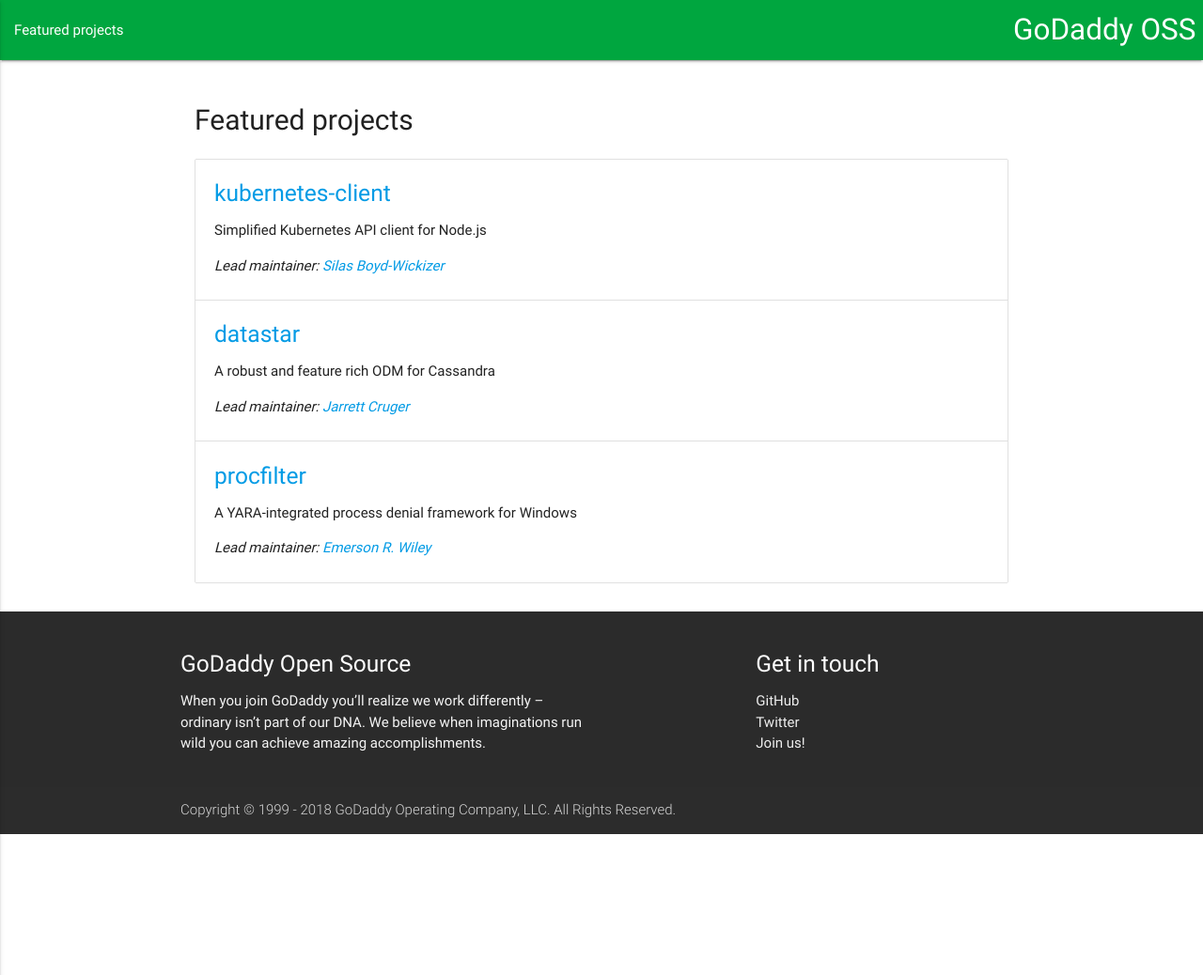
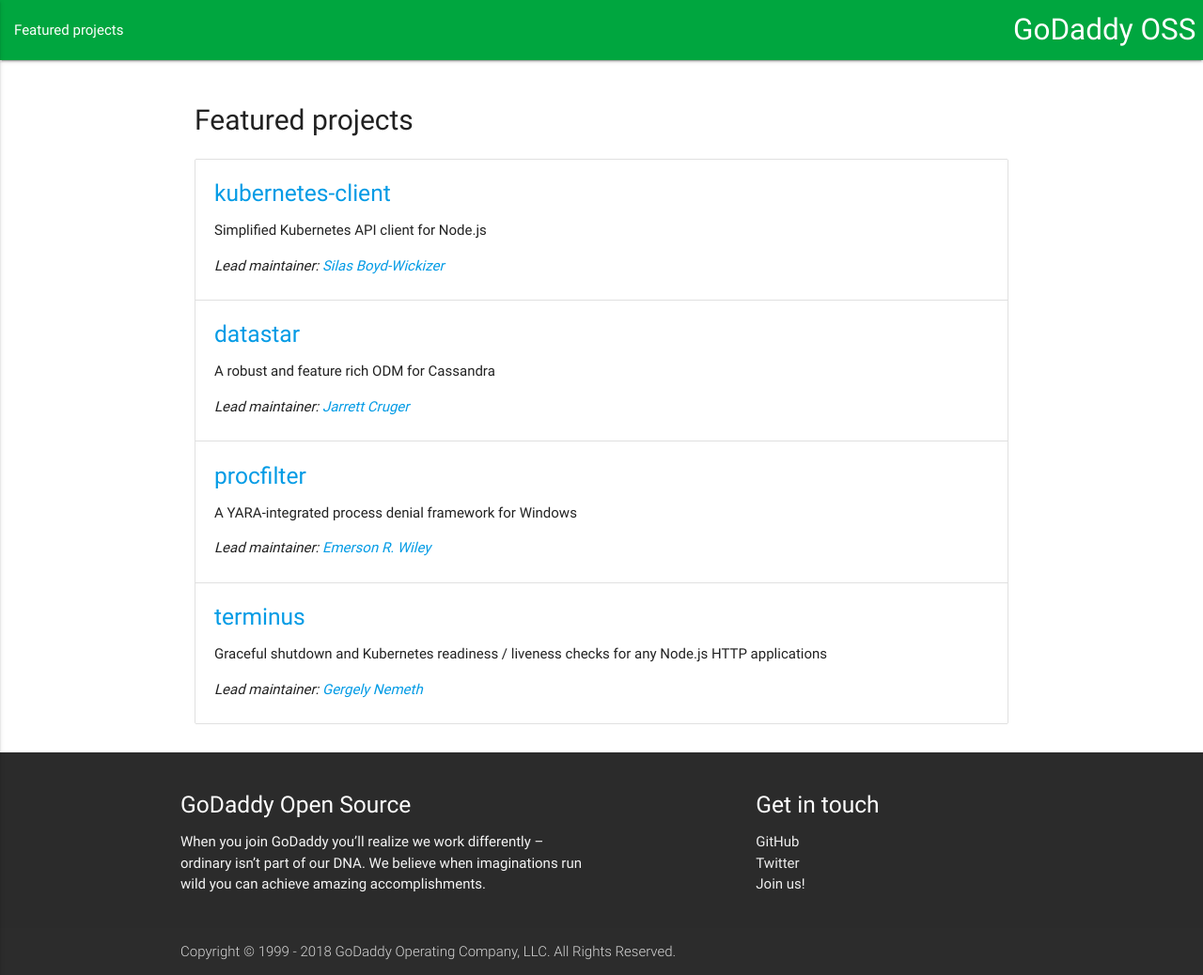
Before and after one commit to godaddy/godaddy.github.io, a Jekyll site: the page built from index.html, in a window 1280 px wide and 1038 px high. Shown: the whole window at 94% size. Built offline with Jekyll 4.4.1, drawn with Linux system fonts in a browser that asks for light colours; nearby versions of some CDN libraries.

Commit message:
feat(projects): add terminus

```diff
--- a/_data/projects.json
+++ b/_data/projects.json
@@ -24,4 +24,12 @@
     "name": "Emerson R. Wiley",
     "link": "https://github.com/ewil"
   }
+}, {
+  "name": "terminus",
+  "description": "Graceful shutdown and Kubernetes readiness / liveness checks for any Node.js HTTP applications",
+  "link": "https://github.com/godaddy/terminus",
+  "maintainer": {
+    "name": "Gergely Nemeth",
+    "link": "https://github.com/gergelyke"
+  }
 }]
```
